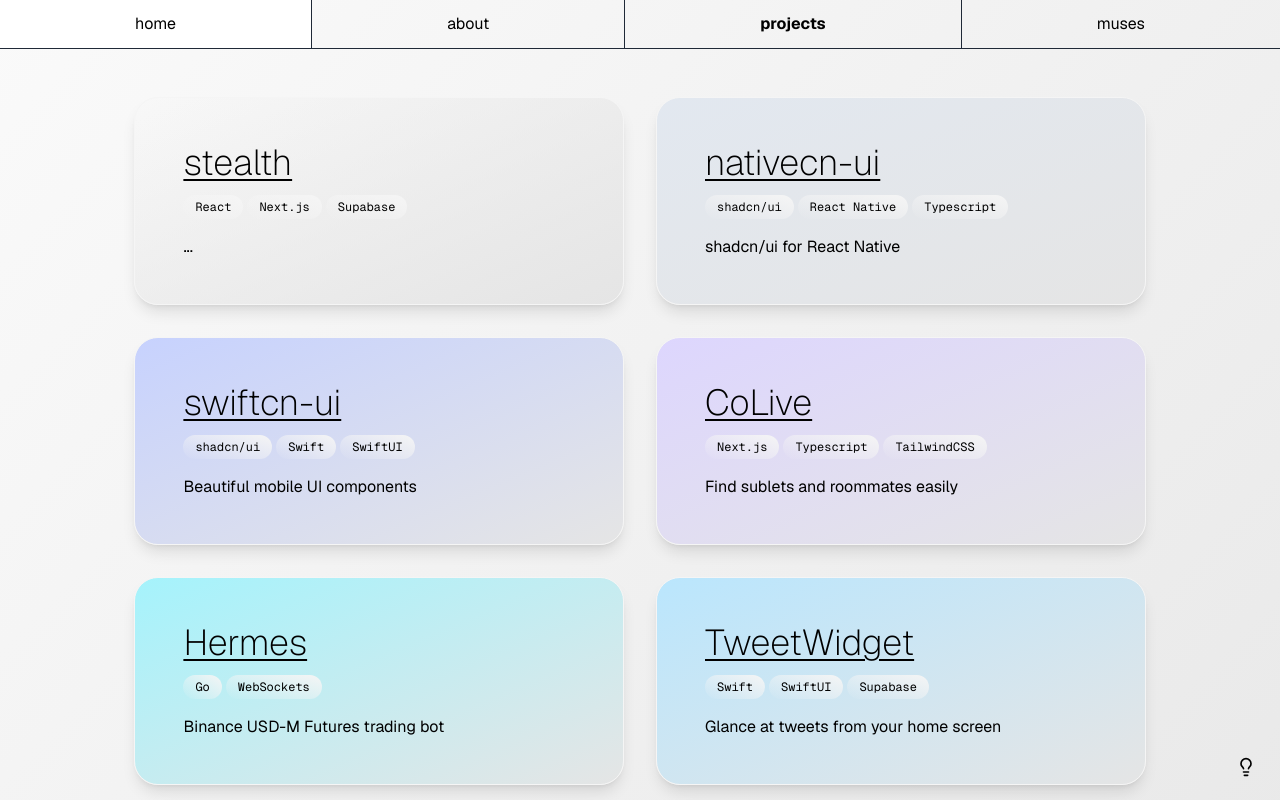
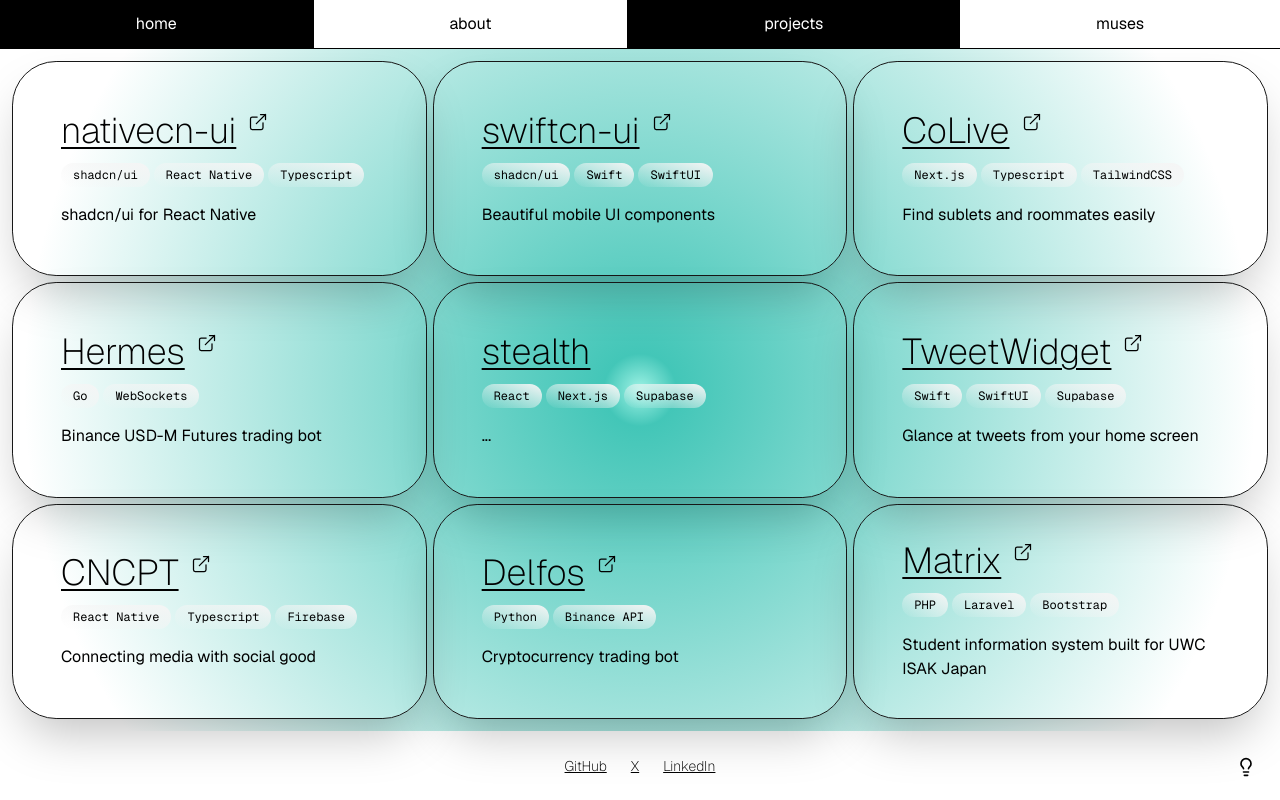
Before and after one commit to carlos-garciamoran/cgmor.com, a Next.js app: page /projects in a window 1280 px wide. Shown: the top 800 px of the page. Built offline with nearby package versions, Linux system fonts and the light colour scheme.

Commit message:
feat: simplify

```diff
--- a/app/globals.css
+++ b/app/globals.css
@@ -6,22 +6,40 @@
   :root {
     --background: 255, 255, 255;
     --foreground: 0, 0, 0;
+    --border: 0, 0, 0;
   }
   .dark {
     --background: 0, 0, 0;
     --foreground: 255, 255, 255;
+    --border: 255, 255, 255;
+  }
+
+  * {
+    border-color: rgb(var(--border));
   }
   body {
+    @apply bg-background text-foreground;
     background: rgb(var(--background));
     color: rgb(var(--foreground));
   }
   h3 {
     @apply text-xl;
   }
-}
 
-@media (min-width: 640px) {
-  .animate-mutate-border-tl {
-    border-top-left-radius: 9999px !important;
+  /* TODO: design gradients for light mode */
+  #root {
+    background: radial-gradient(
+      circle,
+      rgba(255, 255, 255, 0.1) 20%,
+      rgba(255, 255, 255, 0) 95%
+    );
+  }
+  #projects {
+    background: radial-gradient(
+      circle,
+      rgba(94, 234, 212, 0.6) 0%,
+      rgba(20, 184, 166, 0.8) 5%,
+      rgba(0, 0, 0, 0) 85%
+    );
   }
 }
--- a/app/layout.tsx
+++ b/app/layout.tsx
@@ -21,24 +21,25 @@
   themeColor: 'dark',
 };
 
+// TODO: on mobile, position menu (<Header />) at the bottom of the screen
 export default function RootLayout({
   children,
 }: {
   children: React.ReactNode;
 }) {
-  // TODO: on mobile, position menu (<Header />) at the bottom of the screen
   return (
     <html lang="en" suppressHydrationWarning>
       <body className={`font-sans ${GeistSans.variable} ${GeistMono.variable}`}>
-        <ThemeProvider attribute="class" defaultTheme="system" enableSystem>
-          <div className="flex h-[100dvh] flex-col bg-gradient-to-b from-neutral-50 to-neutral-200 dark:from-neutral-900 dark:to-black sm:h-full sm:min-h-screen sm:bg-gradient-to-br">
+        <ThemeProvider attribute="class">
+          <div
+            className="flex h-[100dvh] flex-col sm:h-full sm:min-h-screen"
+            id="root"
+          >
             <Header />
-            <main className="flex flex-1 px-6 pt-4 sm:px-8 md:px-16 lg:py-4 xl:mx-auto xl:max-w-screen-xl 2xl:px-6">
-              {children}
-            </main>
+            <main className="flex flex-1">{children}</main>
             <Footer />
             <Analytics />
-            <div className="fixed bottom-2 right-1 sm:bottom-2 sm:right-2 lg:bottom-4 lg:right-4 xl:right-6">
+            <div className="fixed bottom-1 right-0.5 sm:bottom-2 sm:right-2 lg:bottom-4 lg:right-6">
               <ThemeToggle />
             </div>
           </div>
--- a/app/projects/page.tsx
+++ b/app/projects/page.tsx
@@ -1,67 +1,80 @@
 import type { Metadata } from 'next';
 import clsx from 'clsx';
 import { projects } from '@/config/data';
+import { type Project } from '@/config/data';
+import { ExternalLink } from 'lucide-react';
 
 export const metadata: Metadata = {
   title: 'Projects',
   description: 'Stuff I have built',
 };
 
-// TODO: add github icon for repo links
-// TODO: categorize by current / past
-// TODO: swap colors on hover smoothly > https://stackoverflow.com/a/67853821
-// TODO: on xl, animate floating (scale-95 to scale-105, maybe translate-y-1)
-// TODO: on page load, display projects with fade in (Framer Motion?)
-export default function Page() {
+// TODO: swap bg-color smoothly (:hover) > https://stackoverflow.com/a/67853821
+// TODO: on page load, fade in cards (Framer Motion?)
+// IDEA: make border color a linear gradient
+export default function Projects() {
   return (
-    <div className="mx-auto grid h-full grid-cols-1 justify-center gap-2 pb-4 md:grid-cols-2 md:gap-6 md:pt-4 lg:h-full xl:gap-8 xl:pt-8 2xl:grid-cols-3">
+    <div id="projects" className="size-full">
+      <div className="grid flex-1 grid-cols-1 justify-center gap-2 p-5 transition-all duration-200 sm:p-3 md:grid-cols-2 xl:grid-cols-3 xl:gap-1.5">
         {projects.map((project) => (
+          <ProjectCard key={project.name} project={project} />
+        ))}
+      </div>
+    </div>
+  );
+}
+
+function ProjectCard({ project }: { project: Project }) {
+  const { name, tags, description, url } = project;
+  const isExternal = url !== '#';
+  return (
     <a
-          key={project.name}
-          href={project.url}
-          target={project.url === '#' ? '_self' : '_blank'}
+      href={url}
+      target={isExternal ? '_blank' : '_self'}
       rel="noreferrer"
-          className="flex h-full"
+      className={clsx(
+        'group flex animate-mutate-border flex-col justify-center border border-neutral-900 bg-transparent p-6 shadow-md transition delay-150 duration-500 ease-in-out dark:border-neutral-200 sm:h-52 sm:p-8 sm:shadow-lg sm:hover:scale-105 md:hover:scale-110 lg:p-10 xl:h-[calc((100dvh-48px-68px-32px-6px)/3)] xl:px-12 xl:shadow-2xl 2xl:px-14',
+        {
+          'hover:bg-slate-800 sm:hover:translate-x-6 sm:hover:translate-y-5 xl:order-1':
+            name === 'nativecn-ui',
+          'hover:bg-orange-700 sm:hover:translate-y-5 xl:order-2':
+            name === 'swiftcn-ui',
+          'hover:bg-indigo-700 sm:hover:-translate-x-6 sm:hover:translate-y-5 xl:order-3':
+            name === 'CoLive',
+          'hover:bg-yellow-600 sm:hover:translate-x-6 xl:order-4':
+            name === 'Hermes',
+          'hover:bg-neutral-800 md:hover:scale-[1.15] xl:order-5':
+            name === 'stealth',
+          'hover:bg-sky-700 sm:hover:-translate-x-6 xl:order-6':
+            name === 'TweetWidget',
+          'hover:bg-cyan-700 sm:hover:-translate-y-5 sm:hover:translate-x-6 xl:order-7':
+            name === 'CNCPT',
+          'hover:bg-fuchsia-800 sm:hover:-translate-y-5 xl:order-8':
+            name === 'Delfos',
+          'hover:bg-emerald-600 sm:hover:-translate-x-6 sm:hover:-translate-y-5 xl:order-9':
+            name === 'Matrix',
+        }
+      )}
     >
+      <div className="flex items-start gap-2 sm:gap-3">
+        <h2 className="text-2xl font-extralight underline decoration-2 underline-offset-4 sm:text-3xl md:text-4xl">
+          {name}
+        </h2>
+        {isExternal && (
+          <ExternalLink className="mt-px size-4 stroke-[1.5] transition-all delay-150 duration-500 group-hover:stroke-2 sm:size-5" />
+        )}
+      </div>
+      <div className="mt-3 flex gap-x-1">
+        {tags.map((tag) => (
           <div
-            className={clsx({
-              'group flex grow flex-col justify-center rounded-3xl border border-neutral-100 bg-gradient-to-tl from-neutral-200 px-6 py-7 shadow-sm transition duration-500 ease-in-out dark:border-neutral-900 dark:from-neutral-800 sm:px-8 sm:py-8 sm:shadow-lg sm:hover:scale-105 sm:hover:to-neutral-200 dark:sm:hover:to-neutral-900 md:hover:-translate-y-1 md:hover:scale-110 lg:h-52 lg:px-10 lg:py-10 xl:px-12 2xl:pr-6':
-                true,
-              'to-slate-200 dark:to-slate-400 sm:hover:from-slate-200 dark:sm:hover:from-slate-400':
-                project.name === 'nativecn-ui',
-              'to-indigo-200 dark:to-indigo-400 sm:hover:from-indigo-200 dark:sm:hover:from-indigo-400':
-                project.name === 'swiftcn-ui',
-              'to-orange-200 dark:to-orange-700 sm:order-none sm:hover:from-orange-200 dark:sm:hover:from-orange-700':
-                project.name === 'Delfos',
-              'to-cyan-200 dark:to-cyan-600 sm:hover:from-cyan-200 dark:sm:hover:from-cyan-600':
-                project.name === 'Hermes',
-              'to-sky-200 dark:to-sky-600 sm:hover:from-sky-200 dark:sm:hover:from-sky-600':
-                project.name === 'TweetWidget',
-              'to-violet-200 dark:to-violet-600 sm:hover:from-violet-200 dark:sm:hover:from-violet-600':
-                project.name === 'CoLive',
-              'to-pink-200 dark:to-pink-600 sm:hover:from-pink-200 dark:sm:hover:from-pink-600':
-                project.name === 'CNCPT',
-              'to-emerald-200 dark:to-emerald-600 sm:hover:from-emerald-200 dark:sm:hover:from-emerald-600':
-                project.name === 'Matrix',
-            })}
-          >
-            <h2 className="text-3xl font-extralight underline decoration-2 underline-offset-4 sm:text-4xl">
-              {project.name}
-            </h2>
-            <div className="mt-2 flex gap-x-1 lg:mt-3">
-              {project.tags.map((language) => (
-                <div
-                  key={language}
+            key={tag}
             className="flex items-center rounded-full bg-gradient-to-tr from-transparent to-neutral-100 px-2 py-1 text-center font-mono dark:to-neutral-900 sm:px-3"
           >
-                  <span className="text-xs">{language}</span>
+            <span className="text-xs">{tag}</span>
           </div>
         ))}
       </div>
-            <p className="mt-2 lg:mt-4">{project.description}</p>
-          </div>
+      <p className="mt-4">{description}</p>
     </a>
-      ))}
-    </div>
   );
 }
--- a/components/Footer.tsx
+++ b/components/Footer.tsx
@@ -2,7 +2,7 @@
 
 export function Footer() {
   return (
-    <footer className="flex justify-center gap-x-6 py-3 text-center text-sm font-extralight sm:py-4 xl:py-6">
+    <footer className="flex justify-center gap-x-6 py-3 text-center text-sm font-extralight md:py-6">
       <ExternalLink
         href="https://github.com/carlos-garciamoran"
         title="GitHub"
--- a/components/Header.tsx
+++ b/components/Header.tsx
@@ -13,16 +13,16 @@
   return (
     <header>
       <nav>
-        <ul className="flex justify-evenly divide-x divide-gray-800 border-b border-gray-800 dark:divide-gray-200 dark:border-gray-200">
+        <ul className="flex justify-evenly divide-x border-b">
           {pages.map((page) => (
             <li
               key={page}
-              className="grow transition duration-300 ease-in-out hover:bg-white hover:text-black"
+              className="grow transition duration-300 ease-in-out hover:bg-foreground hover:text-background"
             >
               <Link
                 href={page === 'home' ? '/' : `/${page}`}
                 className={clsx('flex justify-center py-3', {
-                  'bg-white text-black no-underline sm:bg-transparent sm:font-bold sm:text-inherit':
+                  'bg-foreground text-background no-underline':
                     page === currentPage,
                 })}
               >
--- a/components/theme-toggle.tsx
+++ b/components/theme-toggle.tsx
@@ -7,12 +7,12 @@
   const { theme, setTheme } = useTheme();
 
   return theme === 'light' ? (
-    <button aria-label="Aria Name" onClick={() => setTheme('dark')}>
-      <Moon className="h-5 w-5" />
+    <button aria-label="Toggle theme" onClick={() => setTheme('dark')}>
+      <Moon className="size-5" />
     </button>
   ) : (
-    <button aria-label="Aria Name" onClick={() => setTheme('light')}>
-      <Lightbulb className="h-5 w-5" />
+    <button aria-label="Toggle theme" onClick={() => setTheme('light')}>
+      <Lightbulb className="size-5" />
     </button>
   );
 }
--- a/config/data.ts
+++ b/config/data.ts
@@ -1,12 +1,10 @@
-type Project = {
-  name: string;
-  description: string;
-  url: string;
-  tags: string[];
+export type Book = {
+  title: string;
+  author: string;
 };
-
-export const books = {
+export const books: Record<string, Book[]> = {
   now: [
+    { title: 'The Creative Act', author: 'Rick Rubin' },
     { title: 'Thinking in Systems: A Primer', author: 'Donella H. Meadows' },
     {
       title: 'Zero: The Biography of a Dangerous Idea',
@@ -40,6 +38,7 @@
     { title: 'Siddhartha', author: 'Herman Hesse' },
     { title: 'El Lobo Estepario', author: 'Herman Hesse' },
     { title: 'Bajo las Ruedas', author: 'Herman Hesse' },
+    { title: 'El hombre que fue jueves', author: 'G. K. Chesterton' },
     { title: 'Diario de un seductor', author: 'Søren Kierkegaard' },
     { title: 'La isla', author: 'Aldous Huxley' },
     { title: 'Un mundo feliz', author: 'Aldous Huxley' },
@@ -106,6 +105,12 @@
   ],
 };
 
+export type Project = {
+  name: string;
+  description: string;
+  url: string;
+  tags: string[];
+};
 export const projects: Project[] = [
   {
     name: 'stealth',
@@ -144,16 +149,16 @@
     tags: ['Swift', 'SwiftUI', 'Supabase'],
   },
   {
+    name: 'CNCPT',
+    description: 'Connecting media with social good',
+    url: 'https://apps.apple.com/us/app/cncpt/id1662094973',
+    tags: ['React Native', 'Typescript', 'Firebase'],
+  },
+  {
     name: 'Delfos',
     description: 'Cryptocurrency trading bot',
     url: 'https://github.com/carlos-garciamoran/delfos',
     tags: ['Python', 'Binance API'],
-  },
-  {
-    name: 'CNCPT',
-    description: 'Connecting media with social good',
-    url: 'https://apps.apple.com/us/app/cncpt/id1662094973',
-    tags: ['React Native', 'Typescript', 'Firebase'],
   },
   {
     name: 'Matrix',
--- a/tailwind.config.js
+++ b/tailwind.config.js
@@ -10,6 +10,11 @@
       animation: {
         'mutate-border': 'mutate-border 18s ease-in-out infinite',
         'mutate-border-tl': 'mutate-border-tl 18s ease-in-out infinite',
+      },
+      colors: {
+        background: 'rgb(var(--background))',
+        foreground: 'rgb(var(--foreground))',
+        border: 'rgb(var(--border))',
       },
       // TODO: alternate mutation of diagonal corners
       keyframes: {
```
Also changed, not shown: app/about/page.tsx (+13 -11 lines), app/muses/page.tsx (+6 -10 lines), app/page.tsx (+9 -15 lines). Lines whose indentation alone changed are shown as unchanged.
